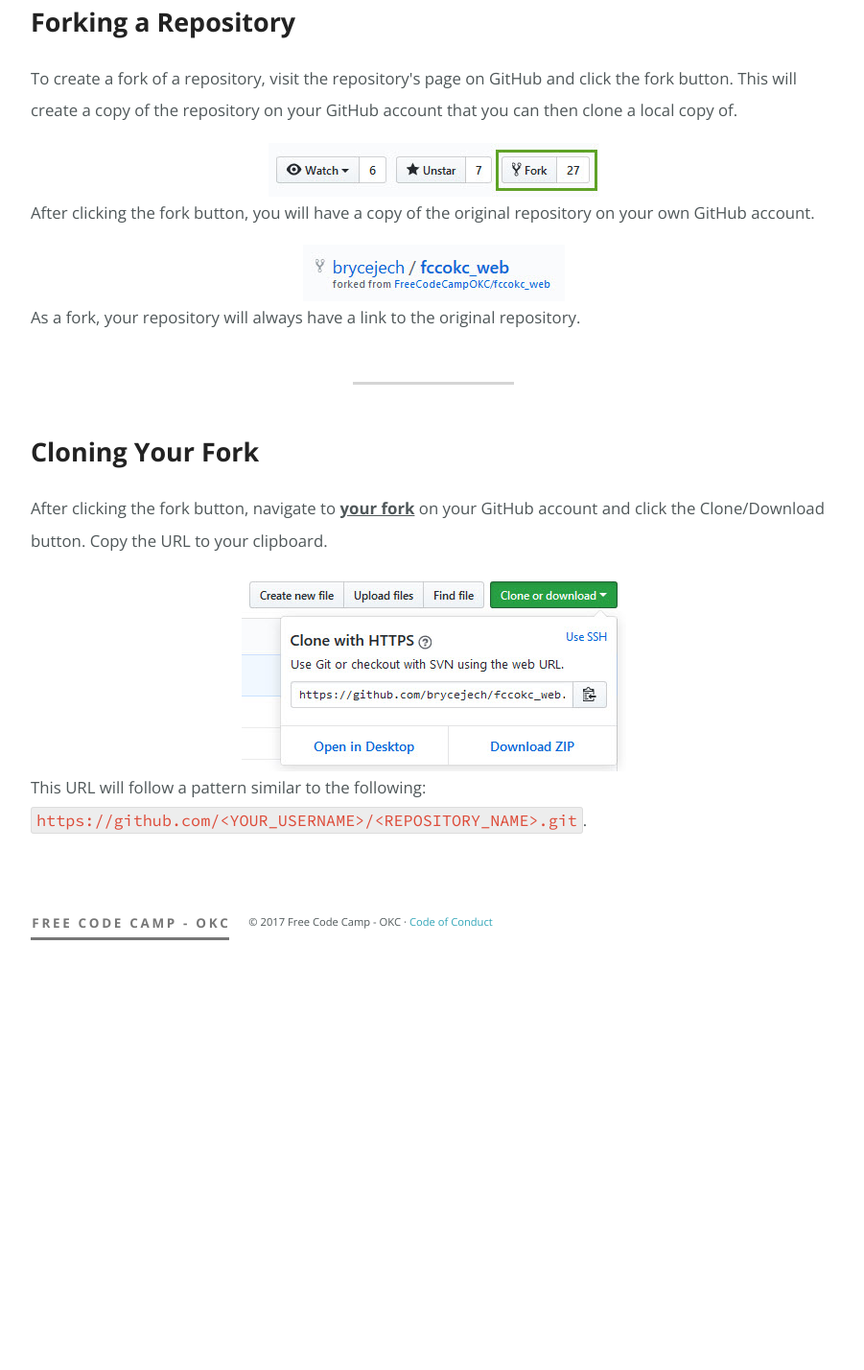
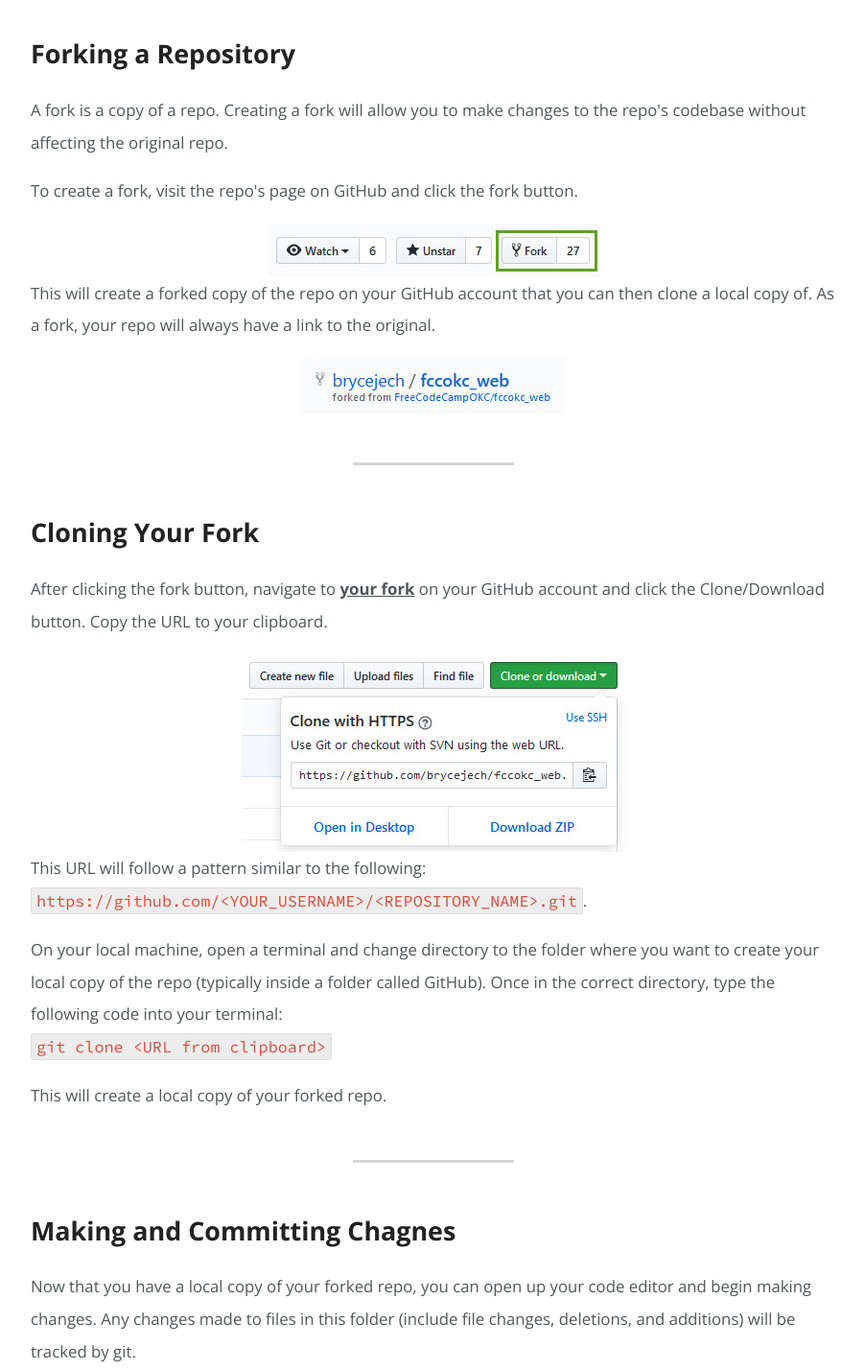
Before and after one commit to FreeCodeCampOKC/fccokc_web_legacy, a plain HTML site: page docs/contributing.html in a window 1280 px wide. Shown: the part 516-1944 px from the top of the page at 96% size, without its empty margins (188-1089 px from the left). Before the commit the page ends 1529 px from the top, so only its background shows below. Drawn offline with nearby package versions, Linux system fonts and the light colour scheme.

Commit message:
Add section for cloning, update/shorten language

```diff
--- a/docs/contributing.html
+++ b/docs/contributing.html
@@ -74,23 +74,33 @@
                 </header>
                 <div class="entry-content">
                     <p>This guide will help you to get started contributing with git and GitHub.</p>
-                    <p>To get your code merged into a repository, you must fork the repository to your own GitHub account, clone your fork, commit and push your changes, and finally send a pull request to the maintainer(s) of the original repository. If your code is acceptable to the project maintainer(s), it will be merged in.</p>
+                    <p>To get your code merged into a repository (repo), you must fork the repo to your own GitHub account, create a local clone of your fork, commit and push your changes, and, finally, send a pull request to the maintainer(s) of the original repo. If your code is acceptable to the project maintainer(s), it will be merged in.</p>
 
                     <hr>
 
                     <h2>Forking a Repository</h2>
-                    <p>To create a fork of a repository, visit the repository's page on GitHub and click the fork button. This will create a copy of the repository on your GitHub account that you can then clone a local copy of.</p>
+                    <p>A fork is a copy of a repo. Creating a fork will allow you to make changes to the repo's codebase without affecting the original repo.</p>
+                    <p>To create a fork, visit the repo's page on GitHub and click the fork button.</p>
                     <img src="images/fork-button.jpg" alt="GitHub fork button">
-                    <p>After clicking the fork button, you will have a copy of the original repository on your own GitHub account.</p>
+                    <p>This will create a forked copy of the repo on your GitHub account that you can then clone a local copy of. As a fork, your repo will always have a link to the original.</p>
                     <img src="images/your-fork.jpg" alt="Your fork">
-                    <p>As a fork, your repository will always have a link to the original repository.</p>
 
                     <hr>
 
                     <h2>Cloning Your Fork</h2>
                     <p>After clicking the fork button, navigate to <span style="text-decoration:underline;font-weight:600;">your fork</span> on your GitHub account and click the Clone/Download button. Copy the URL to your clipboard.</p>
                     <img src="images/clone-button.jpg" alt="Clone button">
-                    <p>This URL will follow a pattern similar to the following: <span class="inline-code">https://github.com/&lt;YOUR_USERNAME&gt;/&lt;REPOSITORY_NAME&gt;.git</span>.</p>
+                    <p>This URL will follow a pattern similar to the following:<br><span class="inline-code">https://github.com/&lt;YOUR_USERNAME&gt;/&lt;REPOSITORY_NAME&gt;.git</span>.</p>
+                    <p>
+                        On your local machine, open a terminal and change directory to the folder where you want to create your local copy of the repo (typically inside a folder called GitHub). Once in the correct directory, type the following code into your terminal:<br />
+                        <span class="inline-code">git clone &lt;URL from clipboard&gt;</span>
+                    </p>
+                    <p>This will create a local copy of your forked repo.</p>
+
+                    <hr>
+
+                    <h2>Making and Committing Chagnes</h2>
+                    <p>Now that you have a local copy of your forked repo, you can open up your code editor and begin making changes. Any changes made to files in this folder (include file changes, deletions, and additions) will be tracked by git.</p>
                 </div>
             </article>
         </div>
```
